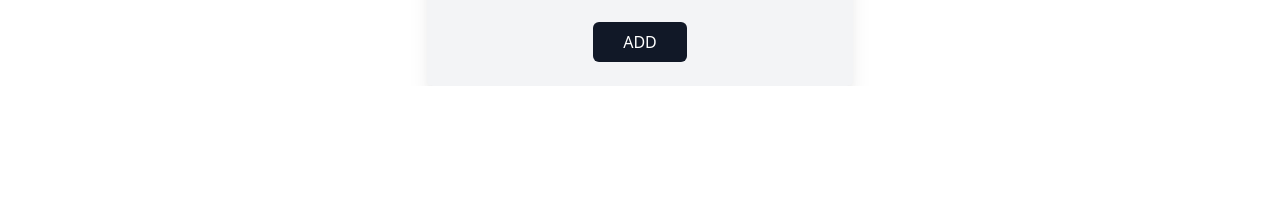
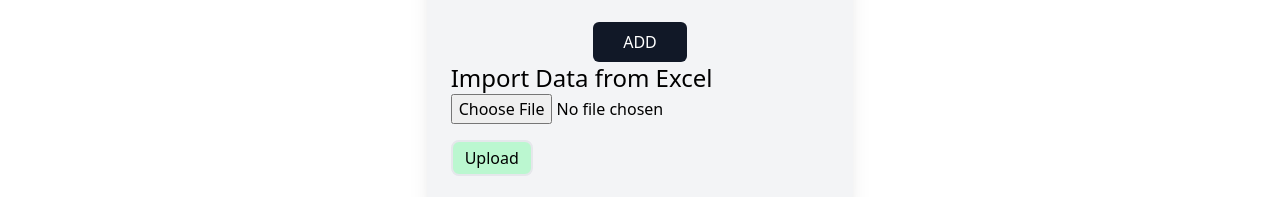
Before and after one commit to Umang455/myproject, a React (Vite) app: page /admin/student/add-student in a window 1280 px wide. Shown: the part 796-993 px from the top of the page. Before the commit the page ends 882 px from the top, so only its background shows below. Built offline with nearby package versions, Linux system fonts and the light colour scheme.

Commit message:
feat: new feature to add students using file

```diff
--- a/src/pages/admin/AddStudent.jsx
+++ b/src/pages/admin/AddStudent.jsx
@@ -4,6 +4,7 @@ import axios from 'axios';
 export default function AddStudent(){
 
     const [inputs, setInputs] = useState({});
+    const [data, setData] = useState();
 
     const handleChanges = (e) => {
         const name = e.target.name;
@@ -11,7 +12,7 @@ export default function AddStudent(){
         setInputs(values => ({ ...values, [name]: value }));
     };
 
-    const handleSubmit = (e) => {
+    const handleManSubmit = (e) => {
         e.preventDefault();
         axios
         .post("http://localhost:9000/admin/add-student", inputs)
@@ -25,13 +26,31 @@ export default function AddStudent(){
         e.target.reset();
     };
 
+    const handleFileSubmit = (e) => {
+        e.preventDefault();
+        {console.log(data)}
+        let formData = new FormData();
+        formData.append('file', data);
+        const url = `http://localhost:9000/admin/add-student/excel`
+        console.log(url,formData);
+        axios.post(url,formData)
+        .then((result)=>{
+            alert(result.data.message)
+            console.log(result)
+        })
+        .catch((err)=>{
+            // alert(err.response.data.message||"Something went wrong")
+        })
+    }
+
+
     return(
         <>
         <p className="text-3xl p-10 font-semibold text-center">
              ADD STUDENT
         </p>
         <div className="p-6 m-auto bg-gray-100 rounded-md shadow-xl w-1/3">
-            <form onSubmit={handleSubmit}>
+            <form onSubmit={handleManSubmit}>
                 <div className="p-4">
                     <div className="p-2">
                         <label
@@ -85,6 +104,11 @@ export default function AddStudent(){
                     </button>
                 </div>
             </form>
+            <p className="text-2xl">Import Data from Excel</p>
+            <form onSubmit={handleFileSubmit} method="post" encType="multipart/form-data">
+                <input id="dropzone-file" onChange={(e)=>{setData(e.target.files[0])}} name="excel-file" type="file"/>
+                <button type="submit" className="bg-green-200 px-3 py-1 mt-4 rounded-lg border-2 border-gray-200">Upload</button>
+            </form>
         </div>
         </>
     )
```
